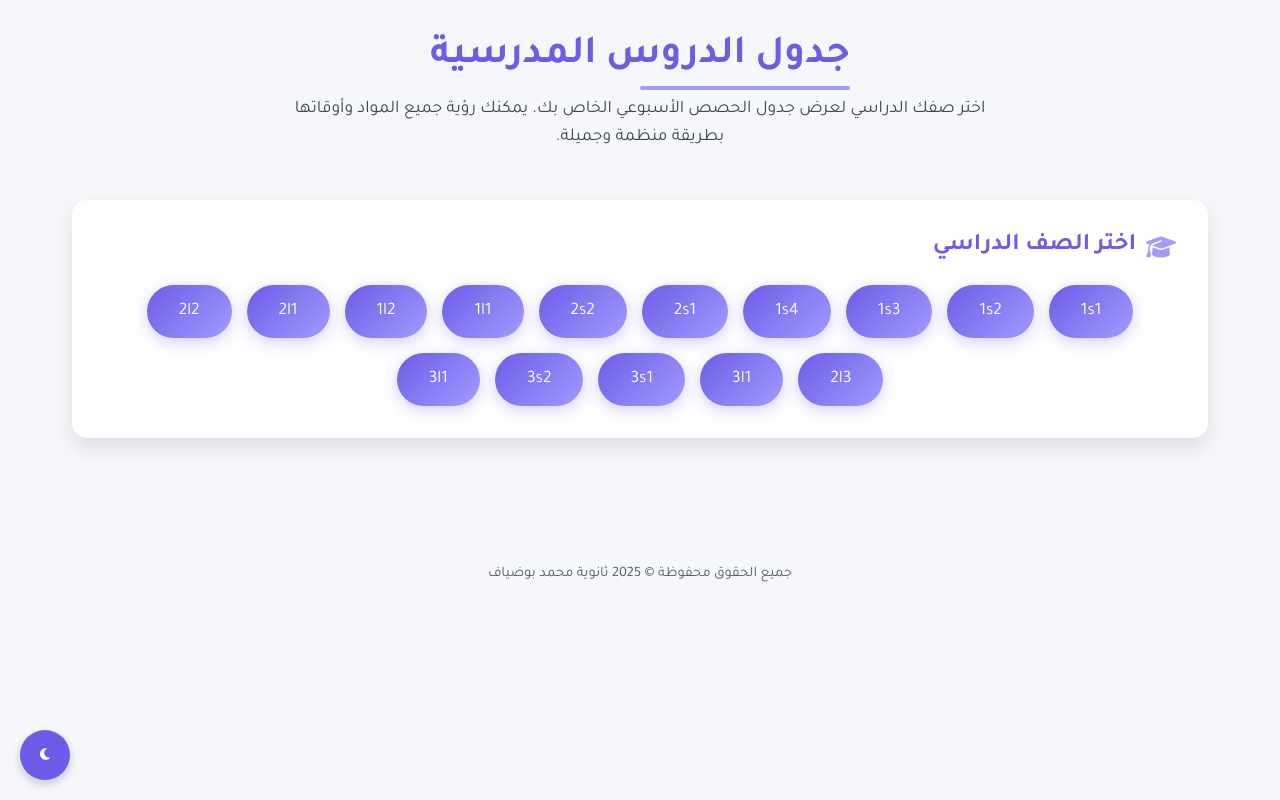
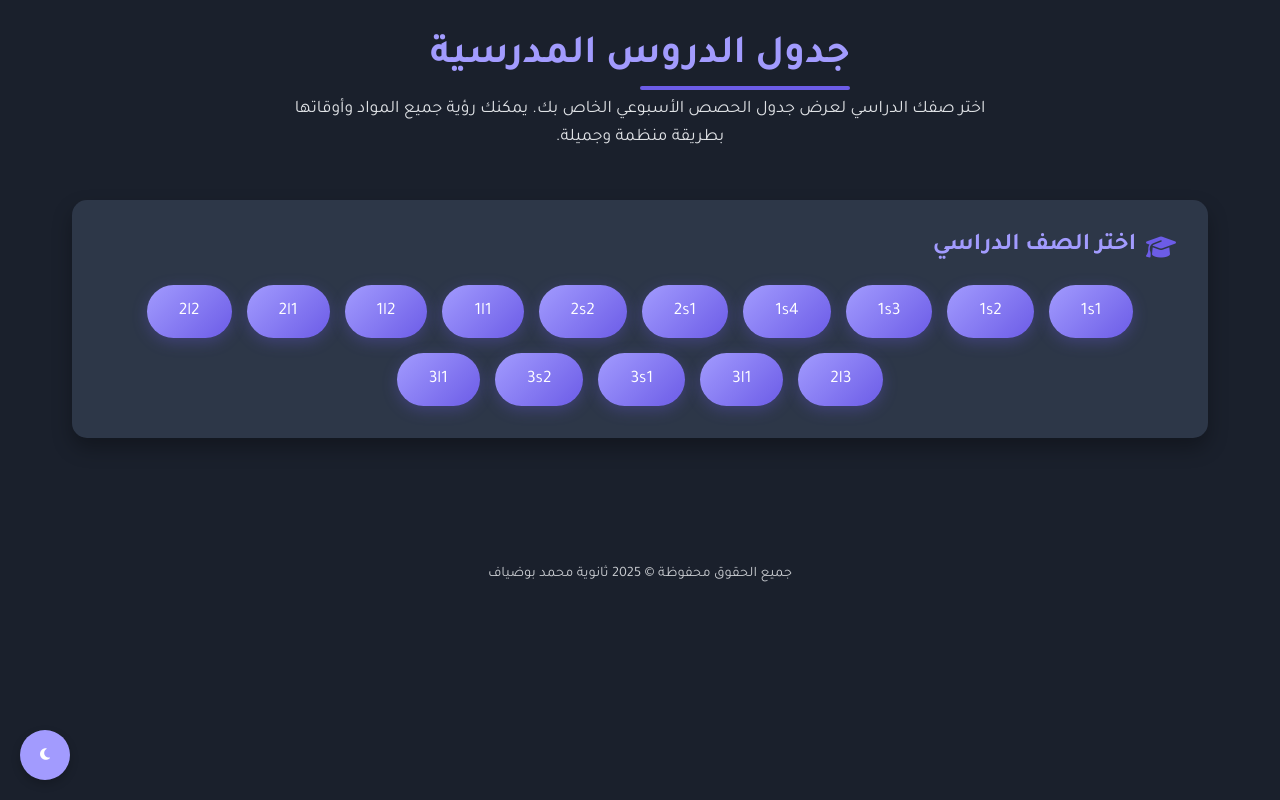
Before and after one commit to Mohamedboukerche22/mohamedboudiaf2, a PHP site: page /timetable/timetable.html in a window 1280 px wide. Run offline with PHP 8.4, Linux system fonts and the light colour scheme.

Commit message:
Update styles.css

```diff
--- a/timetable/styles.css
+++ b/timetable/styles.css
@@ -13,7 +13,7 @@
 
         }
 
-        .light-mode {
+        .dark-mode {
             --primary-color: #6c5ce7;
             --secondary-color: #a29bfe;
             --accent-color: #f5f7fa;
```
